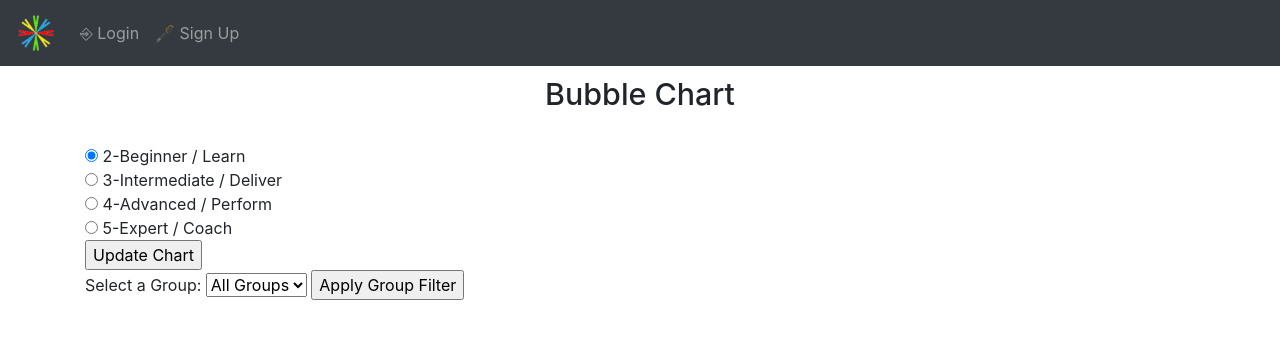
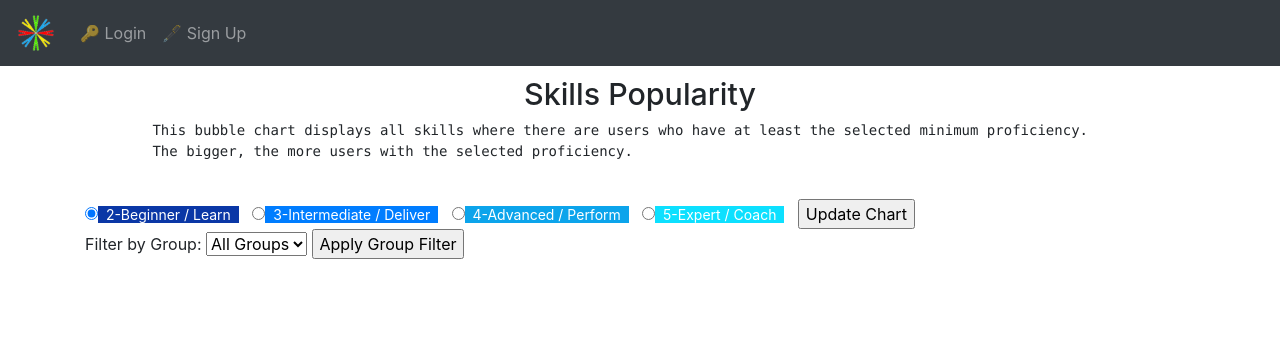
Before and after one commit to MattBlanpain/Repository_Project_SMS, a Flask app: page /bubble_chart in a window 1280 px wide. Shown: the top 339 px of the page. Run offline with Flask 3, Linux system fonts and the light colour scheme; data that the repository does not hold is empty; some libraries are stand-ins or nearby versions.

Commit message:
tooltip, cosmetic add tooltip text to navigation bar improve navbar icons bubble chart with color depending of proficiency signup with dropdown looking better other minor cosmetic changes

```diff
--- a/website/templates/base.html
+++ b/website/templates/base.html
@@ -28,7 +28,6 @@
       .bubble {
           width: 50px; /* Default width */
           height: 50px; /* Default height */
-          background-color: #3498db;
           border-radius: 50%;
           display: inline-block;
           margin: 5px;
@@ -48,6 +47,12 @@
           bottom: 100%;
           left: 50%;
           transform: translateX(-50%);
+      }
+      .nav-item nav-link:hover .tooltiptext {
+          visibility: visible;
+      }
+      .dropdown-item:hover .tooltiptext {
+          visibility: visible;
       }
       .bubble:hover .tooltiptext {
           visibility: visible;
@@ -70,8 +75,8 @@
       <div class="collapse navbar-collapse" id="navbar">
         <div class="navbar-nav">
           {% if user.is_authenticated %}
-            <a class="nav-item nav-link" id="home" href="/">&#x1F3E0; Home</a>
-            <a class="nav-item nav-link" id="logout" href="/logout">&#x1F6AA; Logout</a>
+            <a class="nav-item nav-link" id="home" href="/" title="Go to Dashboard of SMS">&#x1F3E0; Home</a>
+            <a class="nav-item nav-link" id="logout" href="/logout" title="Log out from the site">&#x1F6AA; Logout</a>
             <!-- Add this part to display the user's first name -->
             <div class="nav-item dropdown">
 
@@ -80,15 +85,15 @@
                 {{ user.first_name }}
               </a>
               <div class="dropdown-menu" aria-labelledby="userDropdown">
-                <a class="dropdown-item" href="/display_user/" onclick=
+                <a class="dropdown-item" href="/display_user/" title="View your profile as everyone will see it" onclick=
                 "location.href=this.href+currentuserid;return false;"><img class="rounded-circle account-img" src="/static/profile_pics/{{ user.image_file }}" class="avatar avatar-sm" style="width:20px;height:20px;"> View My Summary</a>
-                <a class="dropdown-item" href="/proficiency_spider/" onclick=
-                "location.href=this.href+currentuserid;return false;">&#x1F578; View My Radar Chart</a>
-                <a class="dropdown-item" href="/user_sunburst/" onclick=
+                <a class="dropdown-item" href="/proficiency_spider/" title="View your proficiency for all skills in radar chart" onclick=
+                "location.href=this.href+currentuserid;return false;" >&#x1F578; View My Radar Chart</a>
+                <a class="dropdown-item" href="/user_sunburst/" title="View your proficiency for all skills in sunburst chart" onclick=
                 "location.href=this.href+currentuserid;return false;">&#x2742; View My Sunburst Chart</a>
-                <a class="dropdown-item" href="/account">&#x1F5BA; Edit My Account</a>
-                <a class="dropdown-item" href="/user_proficiencies">&#x1F39A; Edit My Proficiencies</a>
-                <a class="dropdown-item" href="/qualifications">&#x1F44D; Edit My Qualifications</a>
+                <a class="dropdown-item" href="/account" title="Modify your information including picture">&#x1F5BA; Edit My Account</a>
+                <a class="dropdown-item" href="/user_proficiencies" title="Edit your proficiencies in a table">&#x1F39A; Edit My Proficiencies</a>
+                <a class="dropdown-item" href="/qualifications" title="Edit your qualifications">&#x1F393; Edit My Qualifications</a>
               </div>
             </div>
             <!-- End of user's first name display -->
@@ -99,8 +104,8 @@
               </a>
               <div class="dropdown-menu" aria-labelledby="directoryDropdown">
                 <a class="dropdown-item" href="/locations">&#x1F6A9; Locations Directory</a>
-                <a class="dropdown-item" href="/skills_directory">&#x1F451; Skills Directory</a>
-                <a class="dropdown-item" href="/people">&#x1F471; People Directory</a>
+                <a class="dropdown-item" href="/skills_directory">&#x1F3C5; Skills Directory</a>
+                <a class="dropdown-item" href="/people">&#x1F46A; People Directory</a>
                 <a class="dropdown-item" href="/skills">&#x2B50; Skills</a>
                 <a class="dropdown-item" href="/continents">&#x1F30D; Continents</a>
                 <a class="dropdown-item" href="/countries">&#x1F3F4; Countries</a>
@@ -109,12 +114,12 @@
                 <!-- Add other directories -related links if needed -->
               </div>
             </div>
-            <a class="nav-item nav-link" id="proficiencies" href="/proficiencies">&#x1F39A; Proficiencies</a>
-            <a class="nav-item nav-link" id="peolple_finder" href="/people_finder">&#x1F50E; People Finder</a>
-            <a class="nav-item nav-link" id="bubble_chart" href="/bubble_chart">&#x2B50; Skills Bubble Chart</a>
-            <a class="nav-item nav-link" id="bubble_chart" href="/sunburst">&#x1F451; Expertise Overview</a>
+            <a class="nav-item nav-link" id="proficiencies" href="/proficiencies" title="Matrix with all users, with all skills">&#x1F39A; Proficiencies</a>
+            <a class="nav-item nav-link" id="peolple_finder" href="/people_finder" title="Search for people with given skillset">&#x1F50E; People Finder</a>
+            <a class="nav-item nav-link" id="bubble_chart" href="/bubble_chart" title="Display skills in bubble chart">&#x2B50; Skills Popularity</a>
+            <a class="nav-item nav-link" id="bubble_chart" href="/sunburst" title="Display skills in sunburst chart">&#x1F3C5; Expertise Overview</a>
           {% else %}
-            <a class="nav-item nav-link" id="login" href="/login">&#x2386; Login</a>
+            <a class="nav-item nav-link" id="login" href="/login">&#x1F511; Login</a>
             <a class="nav-item nav-link" id="signUp" href="/sign-up">&#x1F58B; Sign Up</a>
           {% endif %}
         </div>
--- a/website/templates/bubble_chart.html
+++ b/website/templates/bubble_chart.html
@@ -6,23 +6,25 @@
 
 {% block content %}
 
-
-    <h1>Bubble Chart</h1>
-    <br>
-    <form action="{{ url_for('views.bubble_chart') }}" method="post">
-        <input type="radio" name="proficiency" value="2" {% if selected_proficiency == 2 %}checked{% endif %}> 2-Beginner / Learn
-        <br>
-        <input type="radio" name="proficiency" value="3" {% if selected_proficiency == 3 %}checked{% endif %}> 3-Intermediate / Deliver
-        <br>
-        <input type="radio" name="proficiency" value="4" {% if selected_proficiency == 4 %}checked{% endif %}> 4-Advanced / Perform
-        <br>
-        <input type="radio" name="proficiency" value="5" {% if selected_proficiency == 5 %}checked{% endif %}> 5-Expert / Coach
-        <br>
+    <h1>Skills Popularity</h1>
+    <pre>
+        This bubble chart displays all skills where there are users who have at least the selected minimum proficiency.
+        The bigger, the more users with the selected proficiency.
+    </pre>
+<form action="{{ url_for('views.bubble_chart') }}" method="post">
+        <input type="radio" name="proficiency" value="2" {% if selected_proficiency == 2 %}checked{% endif %}><span style = "background-color:#0A37A6 ; color:#FFFFFF; font-size: 0.875em">&nbsp; 2-Beginner / Learn &nbsp;</span>
+        &nbsp;
+        <input type="radio" name="proficiency" value="3" {% if selected_proficiency == 3 %}checked{% endif %}><span style = "background-color:#007DFF ; color:#FFFFFF; font-size: 0.875em">&nbsp; 3-Intermediate / Deliver &nbsp;</span>
+        &nbsp;
+        <input type="radio" name="proficiency" value="4" {% if selected_proficiency == 4 %}checked{% endif %}><span style = "background-color:#0CA4EB ; color:#FFFFFF; font-size: 0.875em">&nbsp; 4-Advanced / Perform &nbsp;</span>
+        &nbsp;
+        <input type="radio" name="proficiency" value="5" {% if selected_proficiency == 5 %}checked{% endif %}><span style = "background-color:#0DE0FF ; color:#FFFFFF; font-size: 0.875em">&nbsp; 5-Expert / Coach &nbsp;</span>
+        &nbsp;
         <input type="submit" value="Update Chart">
     </form>
 
 <form action="{{ url_for('views.bubble_chart') }}" method="post">
-    <label for="group">Select a Group:</label>
+    <label for="group">Filter by Group:</label>
     <select name="group" id="group">
         <option value="">All Groups</option>
         {% for group in skill_groups %}
@@ -43,4 +45,14 @@
     </div>
     <!-- Include any necessary JavaScript libraries -->
 
+    <style>
+        .bubble {
+            {% if selected_proficiency == 2 %}background-color:#0A37A6{% endif %}
+            {% if selected_proficiency == 3 %}background-color:#007DFF{% endif %}
+            {% if selected_proficiency == 4 %}background-color:#0CA4EB{% endif %}
+            {% if selected_proficiency == 5 %}background-color:#0DE0FF{% endif %}
+            /* Other CSS properties */
+        }
+    </style>
+
 {% endblock %}
--- a/website/templates/globe.html
+++ b/website/templates/globe.html
@@ -9,7 +9,6 @@
     <h1 align="center">Users location by countries</h1>
     <br>
     These charts display where the users are located on the globe.
-    <br>
     <section id="dashboard" class="container mt-5">
       <div class="row">
           <div class="col-md-6">
--- a/website/templates/proficiencies.html
+++ b/website/templates/proficiencies.html
@@ -6,7 +6,7 @@
 
 {% block content %}
 <h1 align="center">Proficiency Matrix</h1>
-<h2>This table displays proficiencies for all users, for all skills.</h2>
+<p>This table displays proficiencies for all users, for all skills. Filter by category or group of skills.</p>
 <span style = "background-color:black ; color:#FFFFFF; font-size: 0.875em">&nbsp; 0-Not Evaluated &nbsp;</span>
 <span style = "background-color:#05106E ; color:#FFFFFF; font-size: 0.875em">&nbsp; 1-No Awareness &nbsp;</span>
 <span style = "background-color:#0A37A6 ; color:#FFFFFF; font-size: 0.875em">&nbsp; 2-Beginner / Learn &nbsp;</span>
--- a/website/templates/sunburst.html
+++ b/website/templates/sunburst.html
@@ -8,12 +8,12 @@
     <script src="https://cdn.plot.ly/plotly-latest.min.js"></script>
     <body>
         <h1 align="center">Expertise Overview</h1>
-        <br>
         <pre>
             This sunburst chart displays all skills where there are users who have at least the selected minimum proficiency.
+            Yellow means: where they are most users with the selected proficiency.
             Click on an inner circle to filter the chart.
         </pre>
-        Minimum Proficiency (0-5):
+        Select a minimum Proficiency (0-5):
         <input type="range" min="0" max="5" value="{{ selected_min_prof | default(2) }}" step="1" id="proficiencySlider">
         <output for="proficiencySlider" id="sliderValue">{{ selected_min_prof }} -
           {% if selected_min_prof == 0 %}Not Evaluated{% endif %}
@@ -23,6 +23,7 @@
           {% if selected_min_prof == 4 %}Advanced / Perform{% endif %}
           {% if selected_min_prof == 5 %}Expert / Coach{% endif %}
         </output>
+        <br>
         <br>
         <div id='chart' class='chart'></div>
         <br>
```
Also changed, not shown: website/templates/home.html (+4 -4 lines), website/templates/sign_up.html (+4 -4 lines), website/templates/skills.html (+2 -6 lines).
